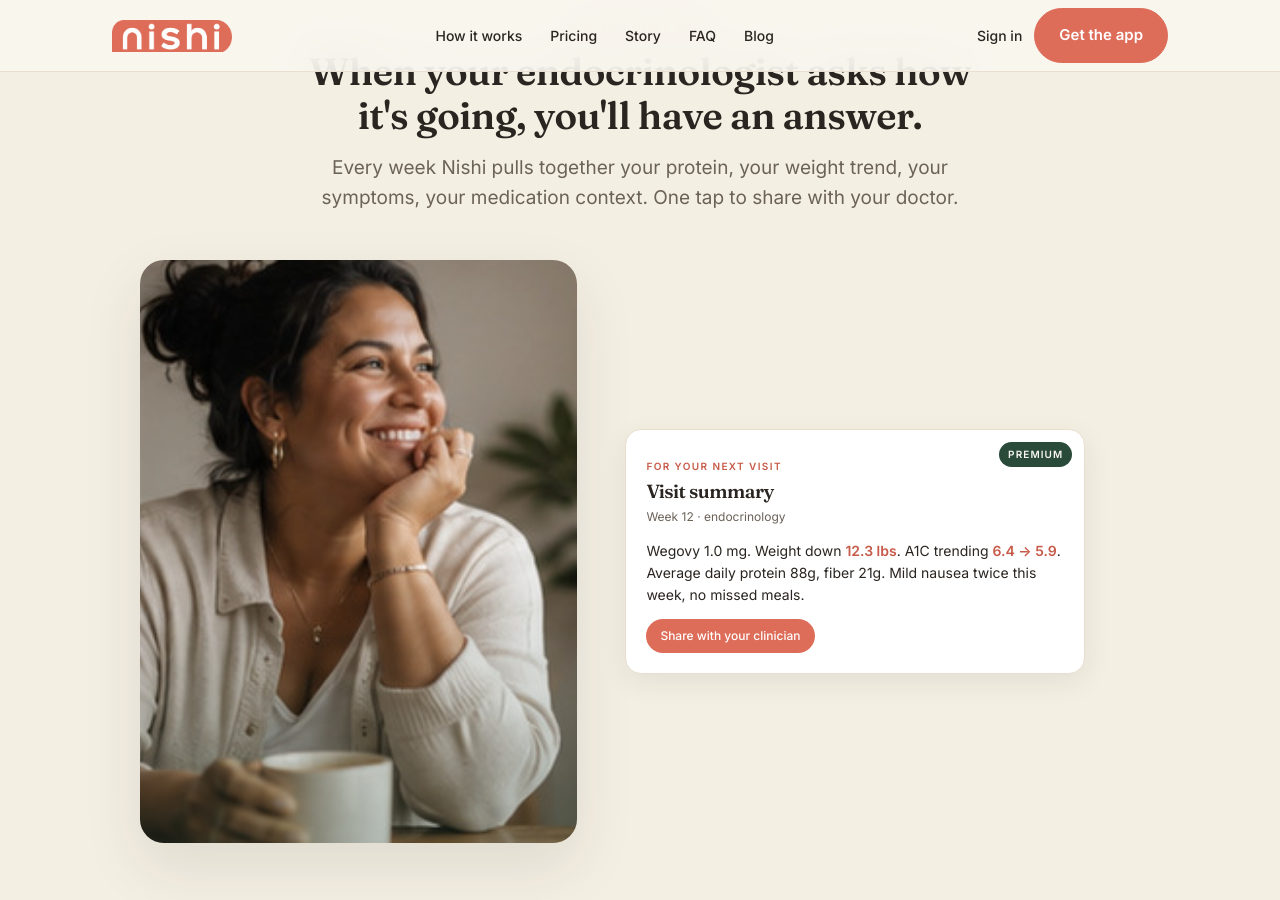
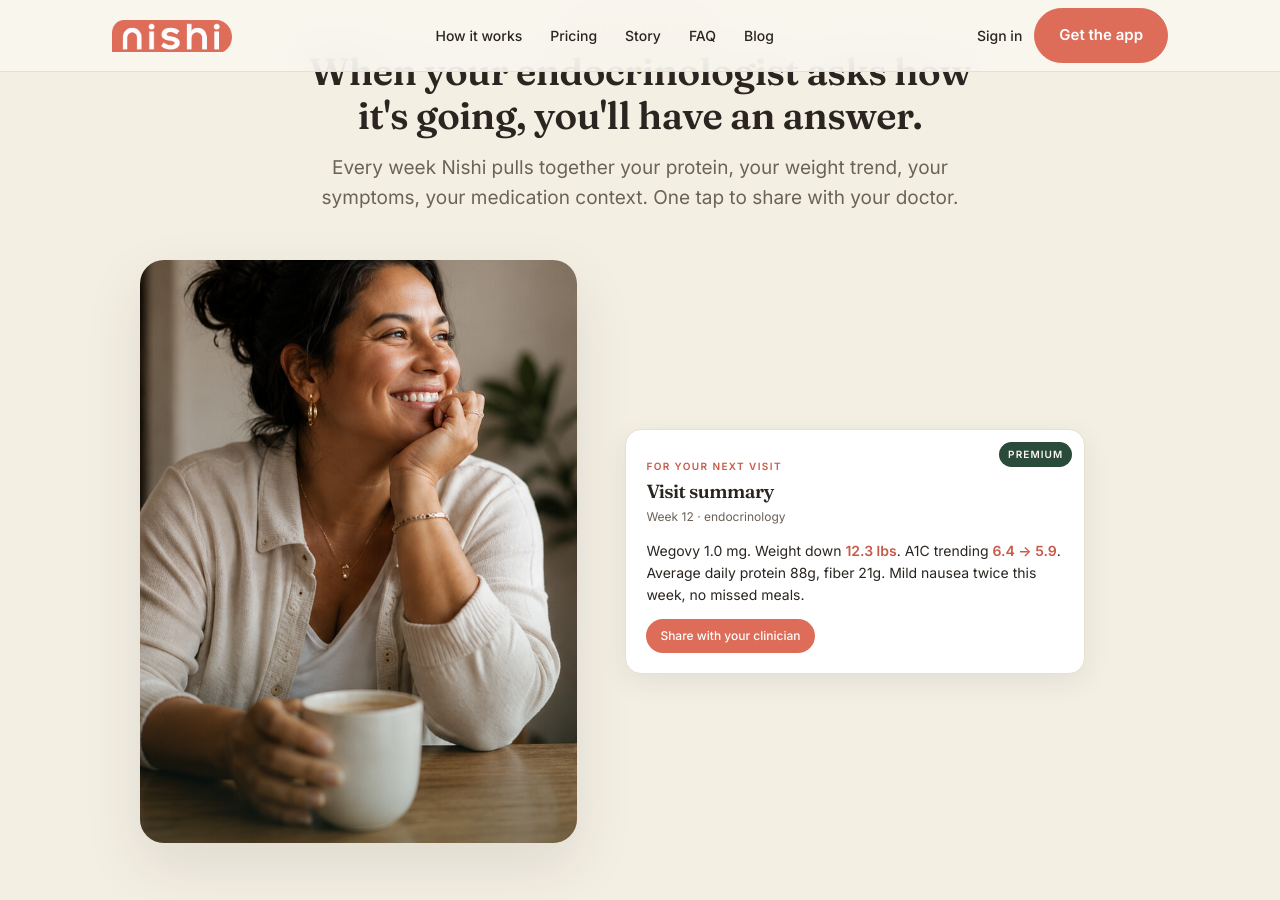
Before and after one commit to Satban/meetnishi, a Jekyll site: the page built from how-it-works.html, in a window 1280 px wide and 900 px high, scrolled down 3199 px. Built offline with Jekyll 4.4.1, drawn with Linux system fonts in a browser that asks for light colours.

Commit message:
Replace 6 lifestyle images with sharper DALL-E versions
coffee-woman, couple-couch, phone-recovery, salmon-bowl, man-check-watch,
man-table-phone regenerated at higher resolution (previous versions were
hazy collage crops). couple-couch band gets object-position 50% 20% so the
faces sit above the portrait crop line in the wide full-bleed band.

Co-Authored-By: Claude Opus 4.8 (1M context) <noreply@anthropic.com>

```diff
--- a/index.html
+++ b/index.html
@@ -205,7 +205,7 @@ render_with_liquid: false
 
   <!-- ============ FULL-BLEED PARALLAX BAND ============ -->
   <section class="photo-band">
-    <img class="bg" data-parallax="55" src="assets/lifestyle/couple-couch.jpg" alt="Two people looking at the Nishi app together">
+    <img class="bg" data-parallax="55" src="assets/lifestyle/couple-couch.jpg" alt="Two people looking at the Nishi app together" style="object-position: 50% 20%;">
     <div class="container">
       <div class="band-copy reveal">
         <span class="eyebrow-text">The difference</span>
```
Also changed, not shown: assets/lifestyle/coffee-woman.jpg, assets/lifestyle/couple-couch.jpg, assets/lifestyle/man-check-watch.jpg, assets/lifestyle/man-table-phone.jpg, assets/lifestyle/phone-recovery.jpg, assets/lifestyle/salmon-bowl.jpg.
